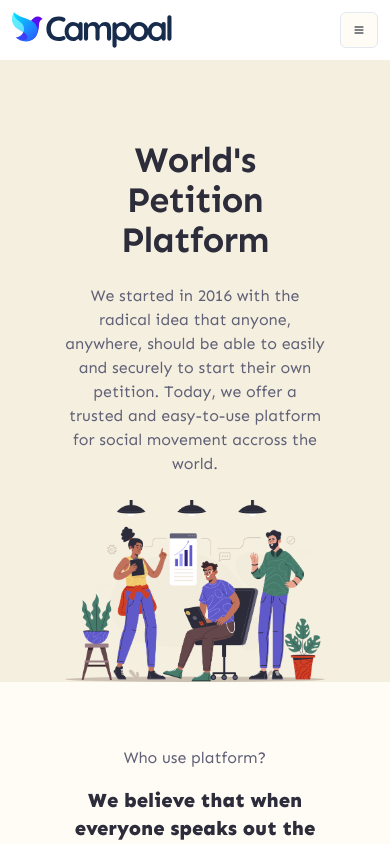
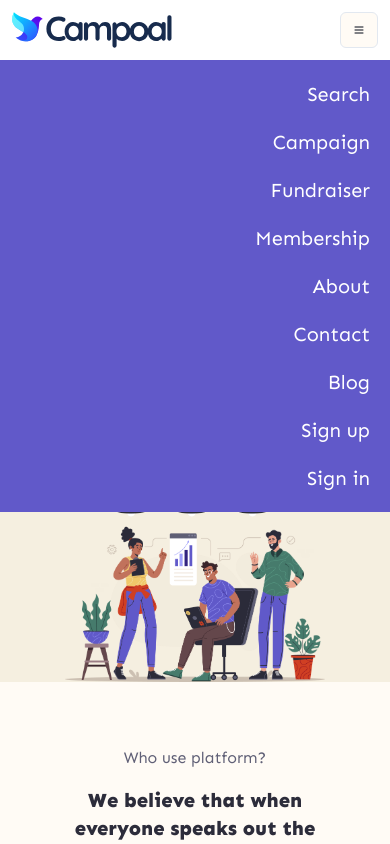
Before and after one commit to shivajichalise/campoal, a React (Vite) app in the folder frontend/: page / in a window 390 px wide. Both pictures are taken after a click on the button 359 px from the left and 30 px from the top of the page. Shown: the top 844 px of the page. Built offline with nearby package versions, Linux system fonts and the light colour scheme.

Commit message:
adding simple mobile menu drop

```diff
--- a/frontend/src/components/navbar.tsx
+++ b/frontend/src/components/navbar.tsx
@@ -1,6 +1,6 @@
 import logo from "@/assets/campoal-logo.svg"
 import { Button } from "./ui/button"
-import { Edit, Menu, Search, X } from "lucide-react"
+import { Menu, Search, X } from "lucide-react"
 import { DualButton } from "./dual-button"
 import {
     NavigationMenu,
@@ -13,6 +13,7 @@ import { Input } from "./ui/input"
 import StartCampaignButton from "./start-campaign-button"
 
 const Navbar = () => {
+    const [isMobileMenuOpen, setIsMobileMenuOpen] = useState<boolean>(false)
     const [userWantsToSearch, setUserWantsToSearch] = useState(false)
 
     const toggleSearch = () => {
@@ -146,11 +147,101 @@ const Navbar = () => {
                 <Button
                     size="sm"
                     variant="outline"
-                    className="xs:hidden ml-3 xl:hidden"
+                    className="ml-3 xl:hidden"
+                    onClick={() => setIsMobileMenuOpen(!isMobileMenuOpen)}
                 >
                     <Menu className="h-3 w-3 md:h-4 md:w-4" />
                 </Button>
             </nav>
+            <div
+                className={`bg-primary absolute flex w-full flex-col items-center justify-center ${isMobileMenuOpen ? "block" : "hidden"} py-5 xl:hidden`}
+            >
+                <ul className="flex w-full flex-col items-end justify-center gap-5 pr-5 text-xl text-white">
+                    <li className="">
+                        <a
+                            className="hover:bg-primary-content"
+                            onClick={() => {
+                                setIsMobileMenuOpen(false)
+                                toggleSearch()
+                            }}
+                        >
+                            Search
+                        </a>
+                    </li>
+                    <li className="">
+                        <a
+                            className="hover:bg-primary-content"
+                            onClick={() => setIsMobileMenuOpen(false)}
+                            href="/campaign"
+                        >
+                            Campaign
+                        </a>
+                    </li>
+                    <li className="">
+                        <a
+                            className="hover:bg-primary-content"
+                            onClick={() => setIsMobileMenuOpen(false)}
+                            href="/fundraiser"
+                        >
+                            Fundraiser
+                        </a>
+                    </li>
+                    <li className="">
+                        <a
+                            className="hover:bg-primary-content"
+                            onClick={() => setIsMobileMenuOpen(false)}
+                            href="/membership"
+                        >
+                            Membership
+                        </a>
+                    </li>
+                    <li className="">
+                        <a
+                            className="hover:bg-primary-content"
+                            onClick={() => setIsMobileMenuOpen(false)}
+                            href="/about"
+                        >
+                            About
+                        </a>
+                    </li>
+                    <li className="">
+                        <a
+                            className="hover:bg-primary-content"
+                            onClick={() => setIsMobileMenuOpen(false)}
+                            href="/contact"
+                        >
+                            Contact
+                        </a>
+                    </li>
+                    <li className="">
+                        <a
+                            className="hover:bg-primary-content"
+                            onClick={() => setIsMobileMenuOpen(false)}
+                            href="/blog"
+                        >
+                            Blog
+                        </a>
+                    </li>
+                    <li className="block lg:hidden">
+                        <a
+                            className="hover:bg-primary-content"
+                            onClick={() => setIsMobileMenuOpen(false)}
+                            href="/signup"
+                        >
+                            Sign up
+                        </a>
+                    </li>
+                    <li className="block lg:hidden">
+                        <a
+                            className="hover:bg-primary-content"
+                            onClick={() => setIsMobileMenuOpen(false)}
+                            href="/signin"
+                        >
+                            Sign in
+                        </a>
+                    </li>
+                </ul>
+            </div>
         </>
     )
 }
```
